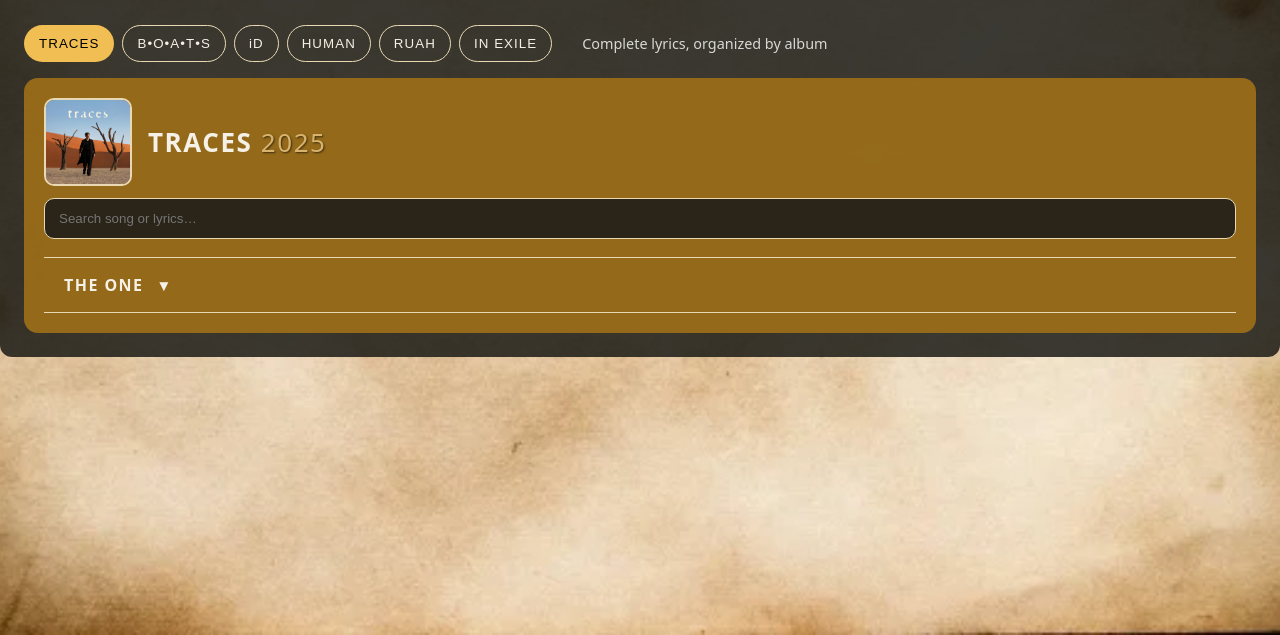
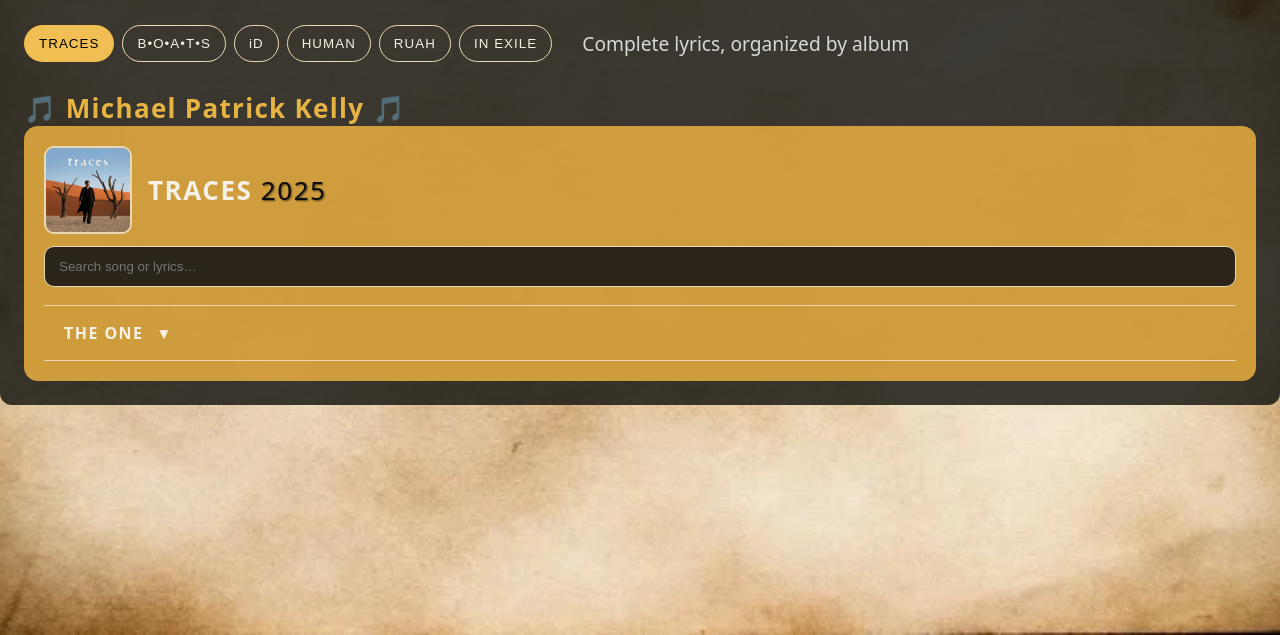
Before and after one commit to Rady80/Web-Michael-Patrick-Kelly, a plain HTML site: page texte.html in a window 1280 px wide. Shown: the part 165-800 px from the top of the page. Drawn offline with Linux system fonts and the light colour scheme.

Commit message:
Přidána notička a změna barvy vedle názvu Michael Patrick Kelly

```diff
--- a/texte.html
+++ b/texte.html
@@ -97,14 +97,14 @@ header img:hover {
   display: inline-block;
   margin-left: 14px;
   vertical-align: middle;
-  font-size: 0.9rem;
-  color: #fff;
+  font-size: 1.2rem;
+  color: #ffffff;
   opacity: 0.8;
 }
 
       .album {
         display: none;
-        background-color: #a37218dc;
+        background-color: #e7ad40dc;
         border-radius: 14px;
         padding: 20px;
       }
@@ -137,7 +137,7 @@ header img:hover {
       }
 
       .album-head .year {
-  color: #d8b36d; /* světlejší kontrastní barva */
+  color: #0e0d0d; /* světlejší kontrastní barva */
   font-weight: normal;
   text-shadow: 1px 1px 2px rgba(0,0,0,0.6);
 }
@@ -390,6 +390,17 @@ header img:hover {
   border-color: transparent;
 }
 
+.logo-text {
+  font-size: clamp(18px, 2.5vw, 26px);
+  font-weight: bold;
+  color: #e7b444; /* stejná barva jako logo */
+  letter-spacing: 0.05em;
+}
+
+.logo-text:hover {
+  color: #ffcc00; /* světlejší zlatá při najetí */
+}
+
     </style>
   </head>
   <body>
@@ -452,6 +463,7 @@ header img:hover {
 
   <!-- Text hned vedle záložek -->
       <span class="album-sub">Complete lyrics, organized by album</span>
+      <span class="logo-text">🎵 Michael Patrick Kelly 🎵</span>
     </header>
 
     <!-- Lightbox (AŽ za headerem) -->
```
